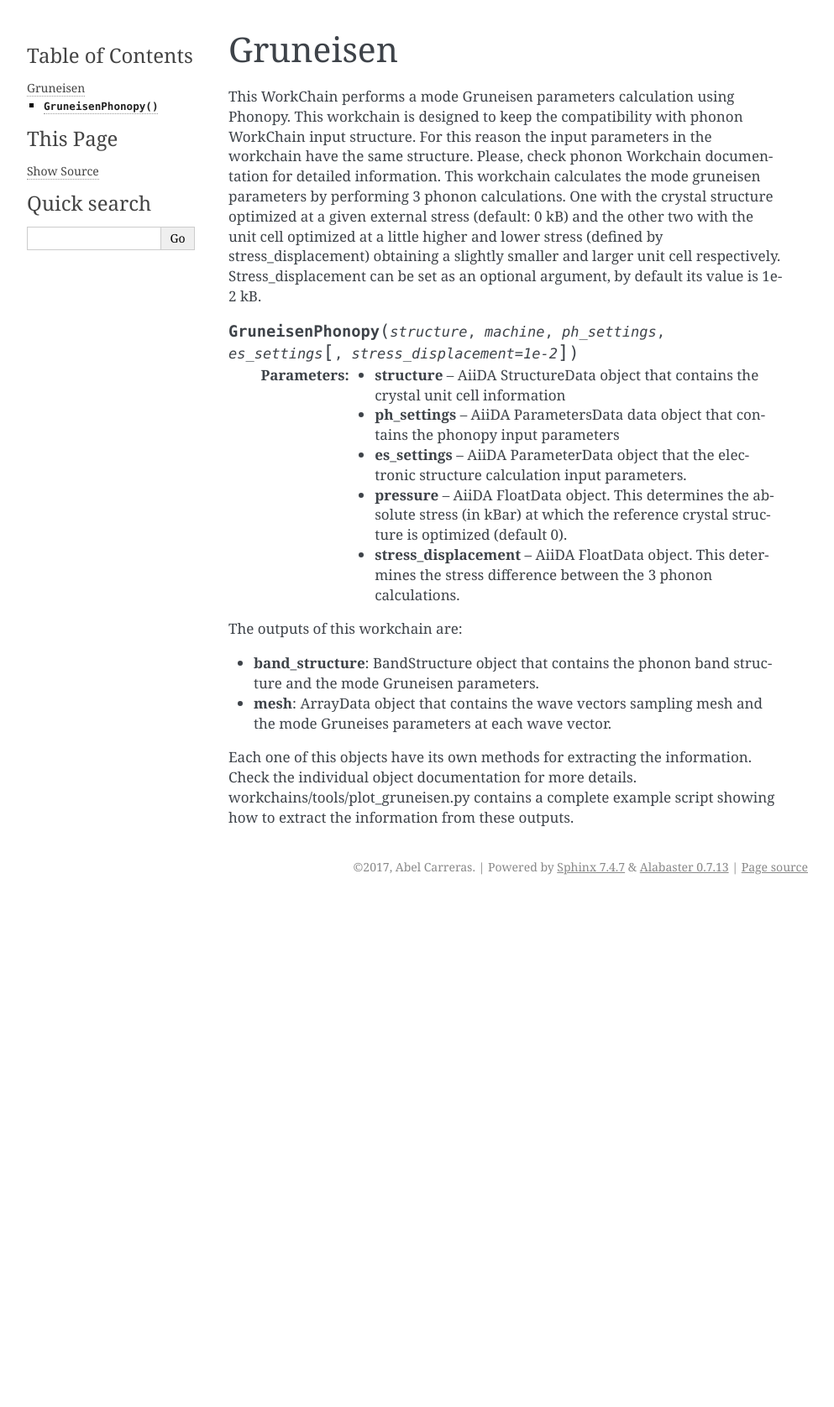
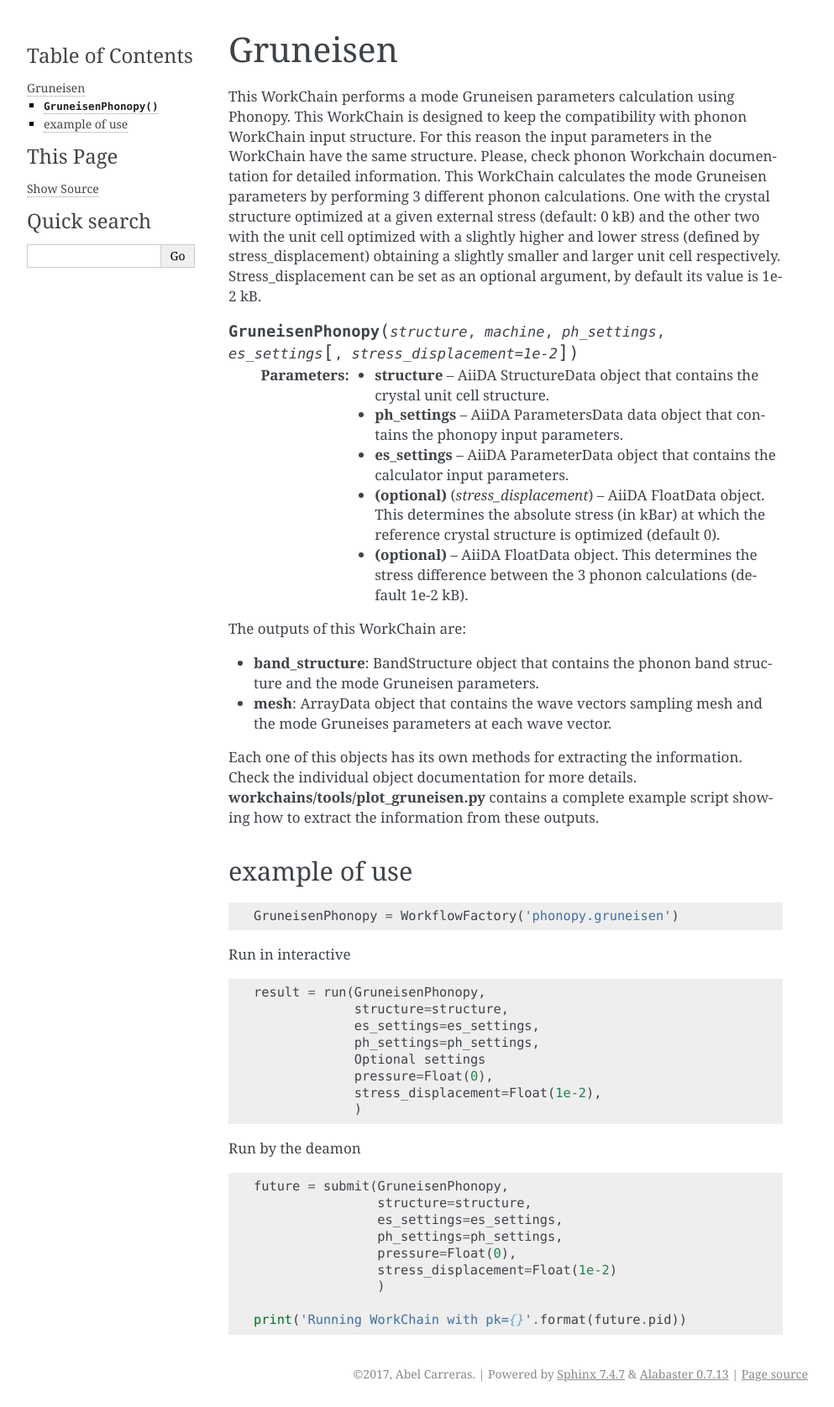
Before and after one commit to aiida-phonopy/aiida-phonopy, a Sphinx documentation site: the page built from docs/workchains/wc_gruneisen.rst, in a window 1280 px wide. Shown: the whole page at 84% size, without its empty margins (148-1141 px from the left). Built offline with Sphinx 7.4.7, drawn with Linux system fonts in a browser that asks for light colours; before the commit the page ends 1072 px from its top, so only the background shows below that.

Commit message:
Update documentation

```diff
--- a/docs/data/band_structure.rst
+++ b/docs/data/band_structure.rst
@@ -1,7 +1,7 @@
 Band structure
 ==============
 This object contains the phonon band structure calculated by phonopy.
-Also stores the mode Gruneisen parameters data in Gruneisen calculation.
+Also it can store the mode Gruneisen parameters data.
 
 Special setters are provided to store the data directly from phonopy objects:
 
--- a/docs/data/force_constants.rst
+++ b/docs/data/force_constants.rst
@@ -2,8 +2,6 @@
 ===============
 
 This object contains the second order force constants as a numpy array.
-It also stores the dielectric tensor and Born effective charges to be used in the calculation
-of the non analytical corrections in the phonon calculation. get_epsilon
 
 Setters and getters are provided to store and get the data in phonopy format:
 
--- a/docs/data/index.rst
+++ b/docs/data/index.rst
@@ -1,8 +1,7 @@
 Data objects
 ============
 
-This is a collection of data objects for AiiDA uses in the plugins and workchains.
-
+This is a collection of data objects for AiiDA used in phonopy plugin and WorkChains.
 
 .. toctree::
 
--- a/docs/workchains/wc_gruneisen.rst
+++ b/docs/workchains/wc_gruneisen.rst
@@ -1,27 +1,57 @@
 Gruneisen
 =========
 
-This WorkChain performs a mode Gruneisen parameters calculation using Phonopy. This workchain is designed to
-keep the compatibility with phonon WorkChain input structure. For this reason the input parameters in the workchain
+This WorkChain performs a mode Gruneisen parameters calculation using Phonopy. This WorkChain is designed to
+keep the compatibility with phonon WorkChain input structure. For this reason the input parameters in the WorkChain
 have the same structure. Please, check phonon Workchain documentation for detailed information.
-This workchain calculates the mode gruneisen parameters by performing 3 phonon calculations.
+This WorkChain calculates the mode Gruneisen parameters by performing 3 different phonon calculations.
 One with the crystal structure optimized at a given external stress (default: 0 kB) and the other two
-with the unit cell optimized at a little higher and lower stress (defined by stress_displacement)
+with the unit cell optimized with a slightly higher and lower stress (defined by stress_displacement)
 obtaining a slightly smaller and larger unit cell respectively.
 Stress_displacement can be set as an optional argument, by default its value is 1e-2 kB.
 
 .. function:: GruneisenPhonopy(structure, machine, ph_settings, es_settings [, stress_displacement=1e-2])
 
-   :param structure: AiiDA StructureData object that contains the crystal unit cell information
-   :param ph_settings: AiiDA ParametersData data  object that contains the phonopy input parameters
-   :param es_settings: AiiDA ParameterData object that the electronic structure calculation input parameters.
-   :param pressure: AiiDA FloatData object. This determines the absolute stress (in kBar) at which the reference crystal structure is optimized (default 0).
-   :param stress_displacement: AiiDA FloatData object. This determines the stress difference between the 3 phonon calculations.
+   :param structure: AiiDA StructureData object that contains the crystal unit cell structure.
+   :param ph_settings: AiiDA ParametersData data  object that contains the phonopy input parameters.
+   :param es_settings: AiiDA ParameterData object that contains the calculator input parameters.
+   :param pressure (optional): AiiDA FloatData object. This determines the absolute stress (in kBar) at which the reference crystal structure is optimized (default 0).
+   :param stress_displacement (optional): AiiDA FloatData object. This determines the stress difference between the 3 phonon calculations (default 1e-2 kB).
 
-The outputs of this workchain are:
+The outputs of this WorkChain are:
 
 * **band_structure**: BandStructure object that contains the phonon band structure and the mode Gruneisen parameters.
 * **mesh**: ArrayData object that contains the wave vectors sampling mesh and the mode Gruneises parameters at each wave vector.
 
-Each one of this objects have its own methods for extracting the information. Check the individual object documentation
-for more details. workchains/tools/plot_gruneisen.py contains a complete example script showing how to extract the information from these outputs.
+Each one of this objects has its own methods for extracting the information. Check the individual object documentation
+for more details. **workchains/tools/plot_gruneisen.py** contains a complete example script showing how to extract the information from these outputs.
+
+example of use
+--------------
+::
+
+    GruneisenPhonopy = WorkflowFactory('phonopy.gruneisen')
+
+Run in interactive ::
+
+    result = run(GruneisenPhonopy,
+                 structure=structure,
+                 es_settings=es_settings,
+                 ph_settings=ph_settings,
+                 Optional settings
+                 pressure=Float(0),
+                 stress_displacement=Float(1e-2),
+                 )
+
+
+Run by the deamon ::
+
+    future = submit(GruneisenPhonopy,
+                    structure=structure,
+                    es_settings=es_settings,
+                    ph_settings=ph_settings,
+                    pressure=Float(0),
+                    stress_displacement=Float(1e-2)
+                    )
+
+    print('Running WorkChain with pk={}'.format(future.pid))
```
Also changed, not shown: docs/workchains/wc_phonon.rst (+41 -12 lines).
